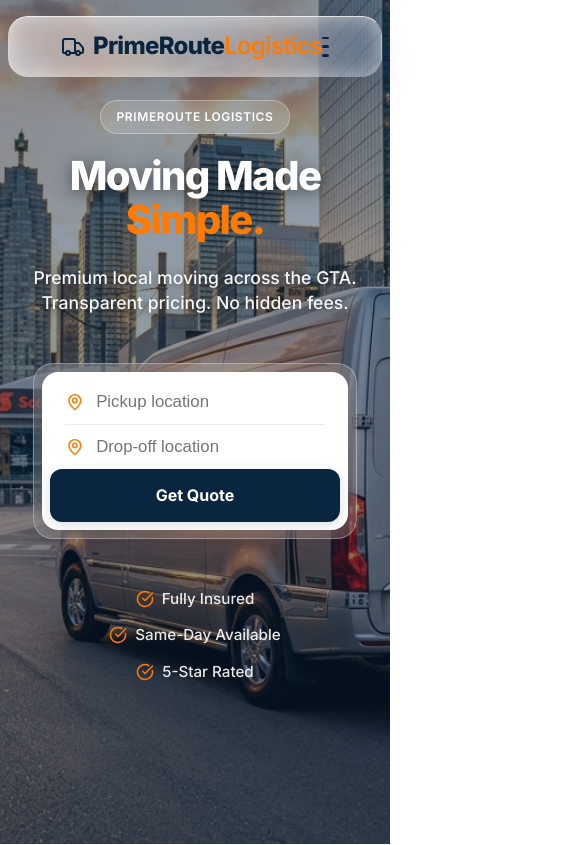
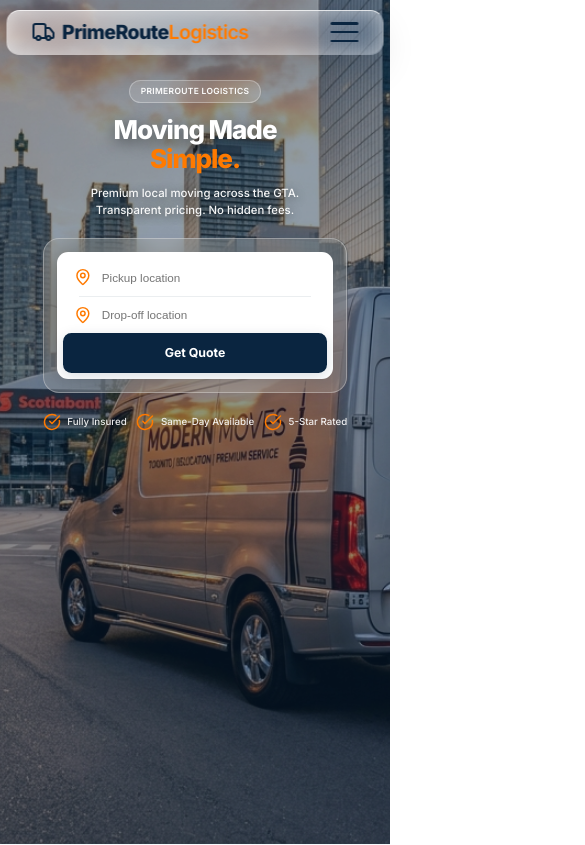
Before and after one commit to ishindersingh/Prime_Route, a Next.js app: page / in a window 390 px wide. Shown: the top 845 px of the page, 585 px wide, since content can reach past the window. Built offline with nearby package versions, Linux system fonts and the light colour scheme.

Commit message:
fix: aggressive mobile sizing - proper font scaling + viewport meta

```diff
--- a/src/app/globals.css
+++ b/src/app/globals.css
@@ -45,6 +45,20 @@
 
 html {
     scroll-behavior: smooth;
+    font-size: 16px;
+}
+
+/* Reduce base font size on mobile at the root level */
+@media (max-width: 768px) {
+    html {
+        font-size: 14px;
+    }
+}
+
+@media (max-width: 480px) {
+    html {
+        font-size: 13px;
+    }
 }
 
 body {
@@ -58,7 +72,13 @@
 .container {
     max-width: var(--container-width);
     margin: 0 auto;
-    padding: 0 var(--spacing-md);
+    padding: 0 1.5rem;
+}
+
+@media (max-width: 768px) {
+    .container {
+        padding: 0 1rem;
+    }
 }
 
 .section {
@@ -1019,10 +1039,10 @@
 
     /* --- Navbar --- */
     .navbar {
-        top: 1rem;
-        width: calc(100% - 1.5rem);
-        padding: 0.65rem 1.25rem;
-        border-radius: 1.5rem;
+        top: 0.75rem;
+        width: calc(100% - 1.25rem);
+        padding: 0.5rem 1rem;
+        border-radius: 1.25rem;
     }
 
     .nav-links,
@@ -1037,44 +1057,63 @@
     /* --- Hero --- */
     .hero {
         min-height: 100svh;
-        padding-top: 100px;
+        padding-top: 80px;
+        padding-bottom: 2rem;
         align-items: flex-start;
     }
 
+    .hero-content-center {
+        padding: 0 0.25rem;
+    }
+
+    .hero-text-center {
+        max-width: 100%;
+    }
+
+    .hero-badge {
+        font-size: 0.65rem;
+        padding: 0.3rem 0.85rem;
+        margin-bottom: 1rem;
+        letter-spacing: 0.04em;
+    }
+
     .hero-title-massive {
-        font-size: 3rem;
+        font-size: 2.4rem;
         line-height: 1.1;
+        margin-bottom: 0.85rem;
     }
 
     .hero-subtitle-large {
-        font-size: 1.1rem;
-    }
-
-    .hero-badge {
-        font-size: 0.75rem;
-        padding: 0.4rem 1rem;
-        margin-bottom: 1.25rem;
+        font-size: 0.95rem;
+        margin-bottom: 1.5rem;
+        line-height: 1.5;
     }
 
     .hero-quick-book {
         max-width: 100%;
-        border-radius: 1.25rem;
-        padding: 0.5rem;
+        border-radius: 1rem;
+        padding: 0.4rem;
+        margin-bottom: 1.5rem;
     }
 
     .quick-book-inputs {
         flex-direction: column;
-        border-radius: 1rem;
+        border-radius: 0.85rem;
         gap: 0;
     }
 
     .qb-input {
-        padding: 0.75rem 1rem;
+        padding: 0.65rem 0.85rem;
         width: 100%;
+        font-size: 0.9rem;
+    }
+
+    .qb-input input {
+        font-size: 0.9rem;
     }
 
     .qb-divider {
-        width: 90%;
+        width: 88%;
         height: 1px;
         margin: 0 auto;
     }
@@ -1082,40 +1121,71 @@
     .qb-btn {
         width: 100%;
         text-align: center;
-        padding: 0.85rem;
-        border-radius: 0.75rem;
+        padding: 0.75rem;
+        border-radius: 0.65rem;
+        font-size: 0.95rem;
     }
 
     .hero-trust {
-        flex-direction: column;
-        align-items: center;
-        gap: 0.75rem;
-        font-size: 0.95rem;
+        flex-direction: row;
+        flex-wrap: wrap;
+        justify-content: center;
+        gap: 0.6rem 1rem;
+        font-size: 0.8rem;
     }
 
     /* --- General Sections --- */
     .section {
-        padding: 4rem 0;
+        padding: 3rem 0;
+    }
+
+    .section-header {
+        margin-bottom: 2rem;
     }
 
     .section-title {
-        font-size: 2rem;
+        font-size: 1.65rem;
+        line-height: 1.2;
     }
 
     .section-subtitle {
-        font-size: 1rem;
+        font-size: 0.9rem;
+    }
+
+    .section-badge {
+        font-size: 0.7rem;
+        padding: 0.3rem 0.75rem;
+    }
+
+    /* --- Glass Cards --- */
+    .glass-card {
+        padding: 1.25rem;
     }
 
     /* --- Services --- */
     .services-grid {
         grid-template-columns: 1fr;
-        gap: 1.25rem;
+        gap: 1rem;
+    }
+
+    .service-card {
+        padding: 1.25rem;
+    }
+
+    .card-icon {
+        width: 42px;
+        height: 42px;
+        font-size: 1rem;
     }
 
     /* --- Pricing --- */
     .pricing-grid {
         grid-template-columns: 1fr;
-        gap: 1.25rem;
+        gap: 1rem;
+    }
+
+    .pricing-card {
+        padding: 1.5rem 1.25rem;
     }
 
     .pricing-card.popular {
@@ -1123,13 +1193,22 @@
     }
 
     .pricing-card.popular:hover {
-        transform: translateY(-8px);
+        transform: translateY(-6px);
+    }
+
+    .price-amount {
+        font-size: 2.5rem;
     }
 
     /* --- Why Us --- */
     .features-list {
         grid-template-columns: 1fr;
-        gap: 1rem;
+        gap: 0.85rem;
+    }
+
+    .feature-item {
+        padding: 1rem 1.25rem;
+        font-size: 0.9rem;
     }
 
     /* --- Areas --- */
@@ -1137,70 +1216,104 @@
         gap: 0.5rem;
         flex-wrap: wrap;
         justify-content: center;
+        padding: 1rem;
     }
 
     .glass-tag {
-        font-size: 0.85rem;
-        padding: 0.5rem 1rem;
+        font-size: 0.8rem;
+        padding: 0.4rem 0.85rem;
+        gap: 0.35rem;
     }
 
     .areas-map-container {
-        height: 280px;
+        height: 230px;
     }
 
     /* --- Booking Form --- */
     .booking-container {
-        padding: 1.75rem 1.25rem;
+        padding: 1.5rem 1rem;
     }
 
     .booking-form .form-grid {
         grid-template-columns: 1fr;
+        gap: 0.85rem;
+        margin-bottom: 1.25rem;
+    }
+
+    .form-group input,
+    .form-group select {
+        padding: 0.65rem 0.85rem;
+        font-size: 0.9rem;
+    }
+
+    /* --- Testimonials --- */
+    .testimonials-grid {
+        grid-template-columns: 1fr;
         gap: 1rem;
+    }
+
+    .testimonial-card {
+        padding: 1.25rem;
     }
 
     /* --- Contact --- */
     .contact-info {
         flex-direction: column;
-        gap: 1.25rem;
+        gap: 1rem;
+    }
+
+    .contact-item {
+        padding: 1rem;
+        font-size: 0.9rem;
     }
 
     /* --- FAQ --- */
     .faq-question {
-        font-size: 1rem;
-        padding: 1.1rem 1.25rem;
+        font-size: 0.95rem;
+        padding: 1rem 1.1rem;
     }
 
     .faq-answer {
-        font-size: 0.95rem;
-        padding: 0 1.25rem 1rem;
+        font-size: 0.875rem;
+        padding: 0 1.1rem 0.875rem;
     }
 
     /* --- Footer --- */
     .footer-content {
         flex-direction: column;
-        gap: 2rem;
+        gap: 1.5rem;
         text-align: center;
     }
 
     .footer-links {
         flex-wrap: wrap;
         justify-content: center;
-        gap: 1rem;
-    }
-
-    /* --- Testimonials --- */
-    .testimonials-grid {
-        grid-template-columns: 1fr;
+        gap: 0.75rem;
     }
 
     /* --- Stats / Why cards --- */
     .why-us-grid {
         grid-template-columns: 1fr;
-        gap: 1rem;
+        gap: 0.85rem;
     }
 
     .stat-number {
-        font-size: 2.5rem;
+        font-size: 2rem;
+    }
+
+    .stat-label {
+        font-size: 0.85rem;
+    }
+
+    /* --- Buttons --- */
+    .btn-lg {
+        padding: 0.75rem 1.5rem;
+        font-size: 0.9rem;
+    }
+
+    .btn-whatsapp {
+        font-size: 1rem;
+        padding: 1rem;
     }
 }
 
@@ -1210,30 +1323,53 @@
 @media (max-width: 480px) {
     .navbar {
         width: calc(100% - 1rem);
-        border-radius: 1.25rem;
+        border-radius: 1rem;
+        padding: 0.45rem 0.85rem;
     }
 
     .hero-title-massive {
-        font-size: 2.5rem;
+        font-size: 2rem;
+    }
+
+    .hero-subtitle-large {
+        font-size: 0.875rem;
     }
 
     .section-title {
-        font-size: 1.75rem;
+        font-size: 1.5rem;
     }
 
-    .btn-lg {
-        padding: 0.85rem 1.5rem;
-        font-size: 0.95rem;
+    .section {
+        padding: 2.5rem 0;
+    }
+
+    .glass-card {
+        padding: 1rem;
+        border-radius: 16px;
+    }
+
+    .service-card {
+        padding: 1rem;
     }
 
     .booking-container {
-        padding: 1.25rem 1rem;
+        padding: 1rem 0.85rem;
     }
 
     .glass-tag {
-        font-size: 0.8rem;
+        font-size: 0.75rem;
+    }
+
+    .areas-map-container {
+        height: 200px;
+    }
+
+    .hero-trust {
+        font-size: 0.75rem;
+        gap: 0.4rem 0.75rem;
     }
 }
+
 
 
 /* Booking Form */
--- a/src/app/layout.js
+++ b/src/app/layout.js
@@ -8,6 +8,12 @@
   description: "Reliable local moving services across Toronto, Brampton, Mississauga and Etobicoke.",
 };
 
+export const viewport = {
+  width: "device-width",
+  initialScale: 1,
+  maximumScale: 1,
+};
+
 export default function RootLayout({ children }) {
   return (
     <html lang="en">
```
